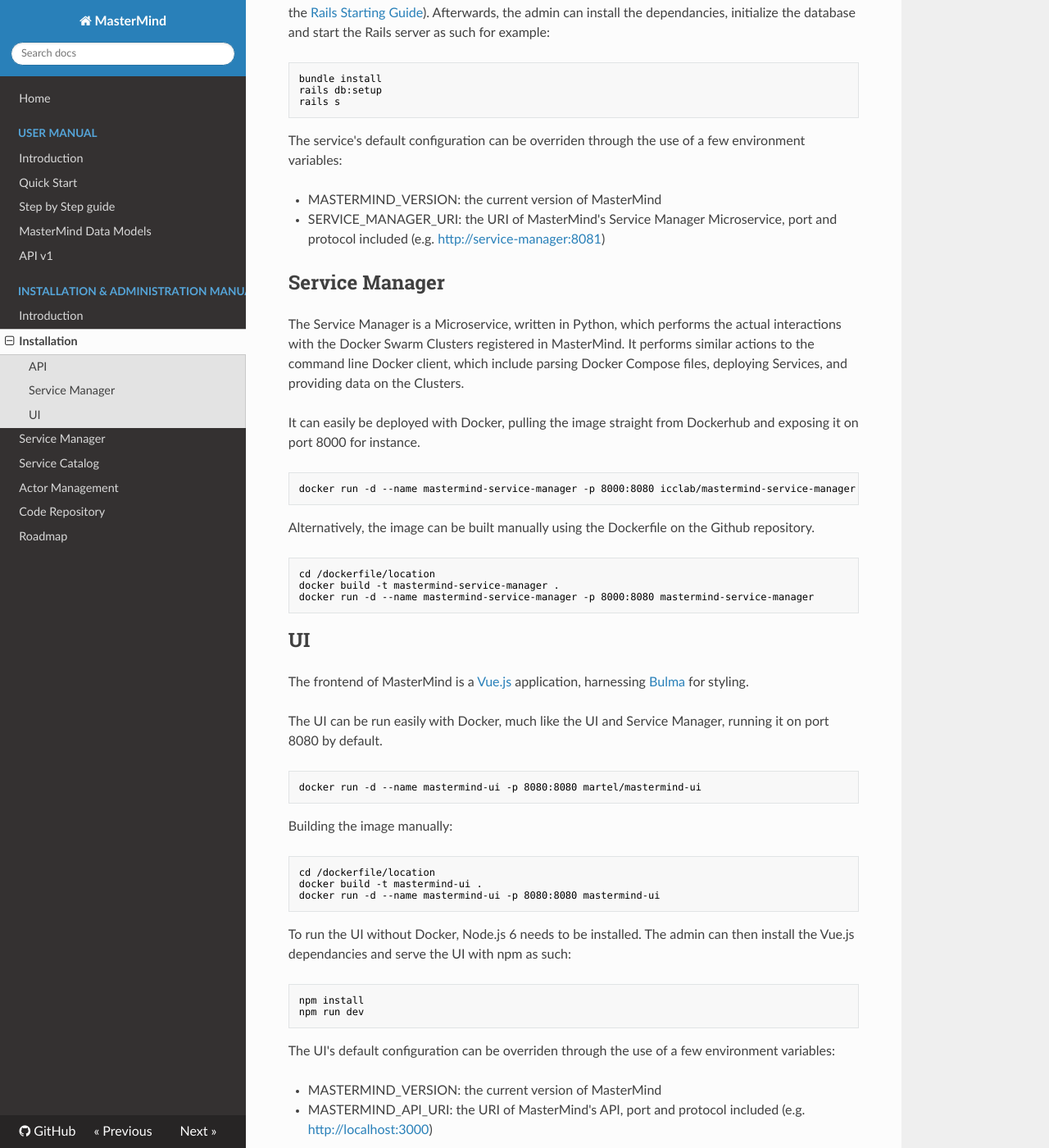
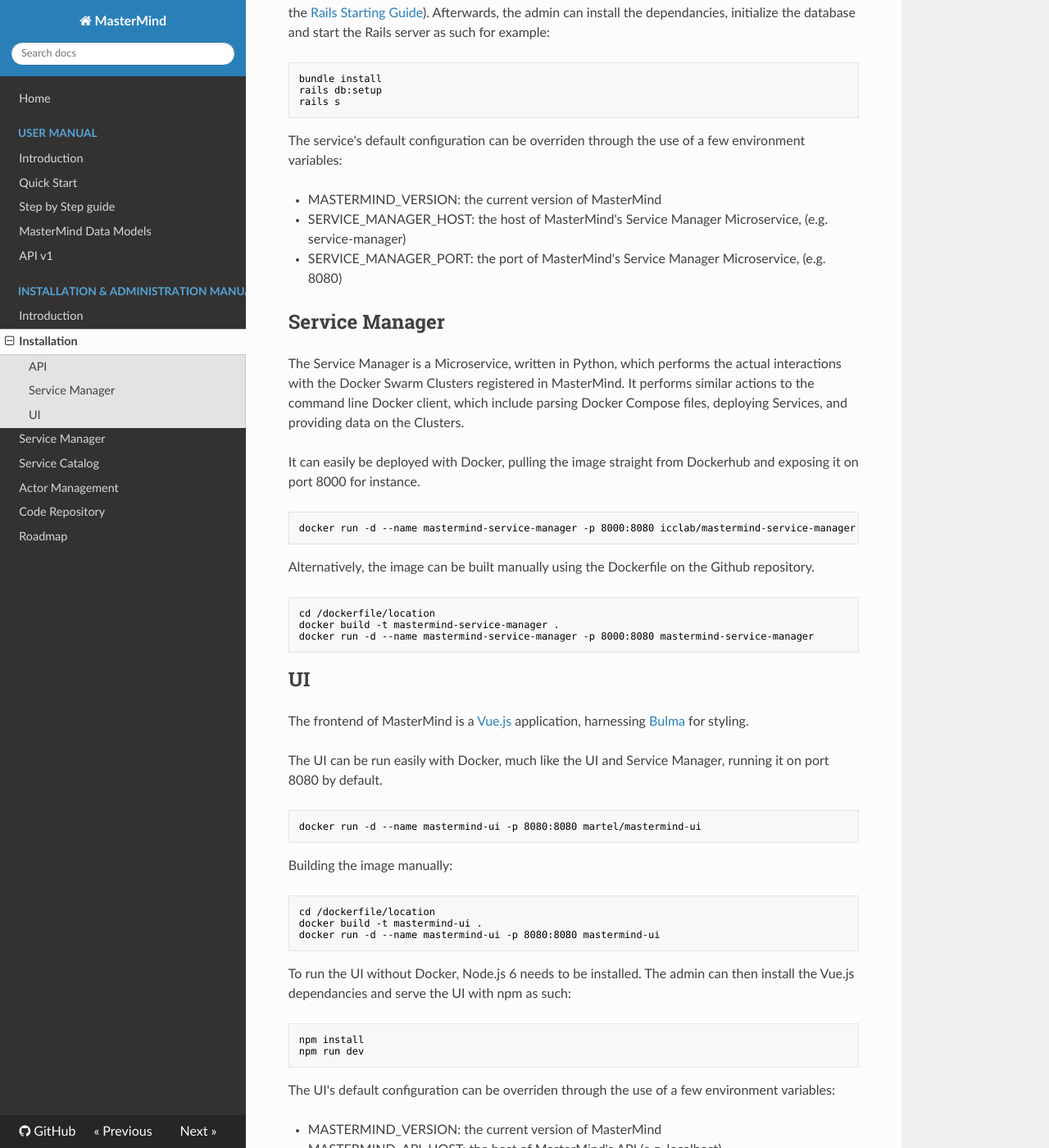
Before and after one commit to martel-innovate/MasterMind, an MkDocs documentation site: the page built from docs/admin/installation.md, in a window 1280 px wide and 1400 px high, scrolled down 544 px. Shown: the whole window at 82% size. Built offline with MkDocs 1.6.1, drawn with Linux system fonts in a browser that asks for light colours; nearby versions of some CDN libraries; comment, search, counter and statistics services are not loaded; old or Windows-style settings are respelled for this version of MkDocs; some of the changed text lies outside the part shown.

```diff
--- a/docs/admin/installation.md
+++ b/docs/admin/installation.md
@@ -37,8 +37,10 @@ The service's default configuration can be overriden through the use of a few
 environment variables:
 
 - MASTERMIND_VERSION: the current version of MasterMind
-- SERVICE_MANAGER_URI: the URI of MasterMind's Service Manager Microservice,
-  port and protocol included (e.g. <http://service-manager:8081>)
+- SERVICE_MANAGER_HOST: the host of MasterMind's Service Manager Microservice,
+  (e.g. service-manager)
+- SERVICE_MANAGER_PORT: the port of MasterMind's Service Manager Microservice,
+  (e.g. 8080)
 
 ## Service Manager
 
@@ -96,5 +98,7 @@ The UI's default configuration can be overriden through the use of a few
 environment variables:
 
 - MASTERMIND_VERSION: the current version of MasterMind
-- MASTERMIND_API_URI: the URI of MasterMind's API, port and protocol included
-  (e.g. <http://localhost:3000>)
+- MASTERMIND_API_HOST: the host of MasterMind's API
+  (e.g. localhost)
+- MASTERMIND_API_PORT: the port of MasterMind's API
+  (e.g. 3000)
```
Also changed, not shown: docker-compose.yml (+6 -4 lines).
